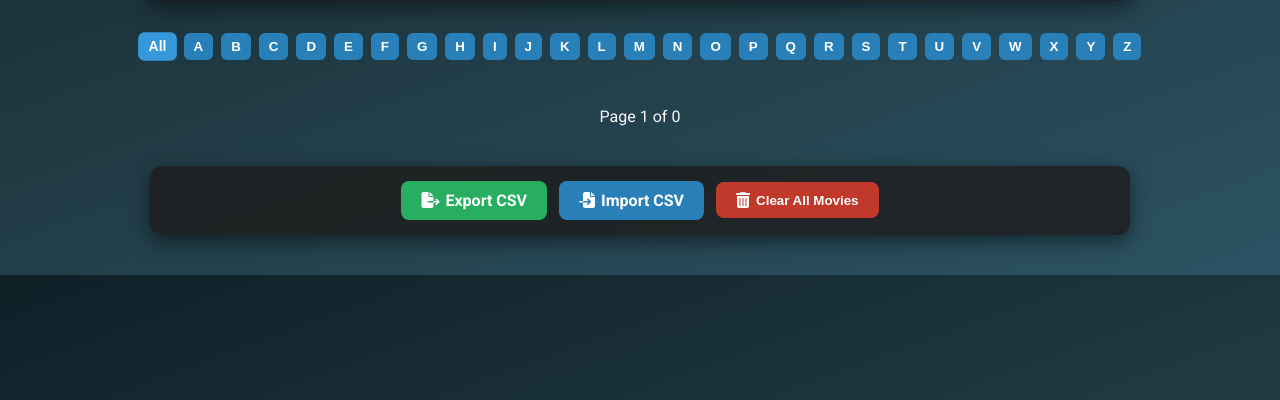
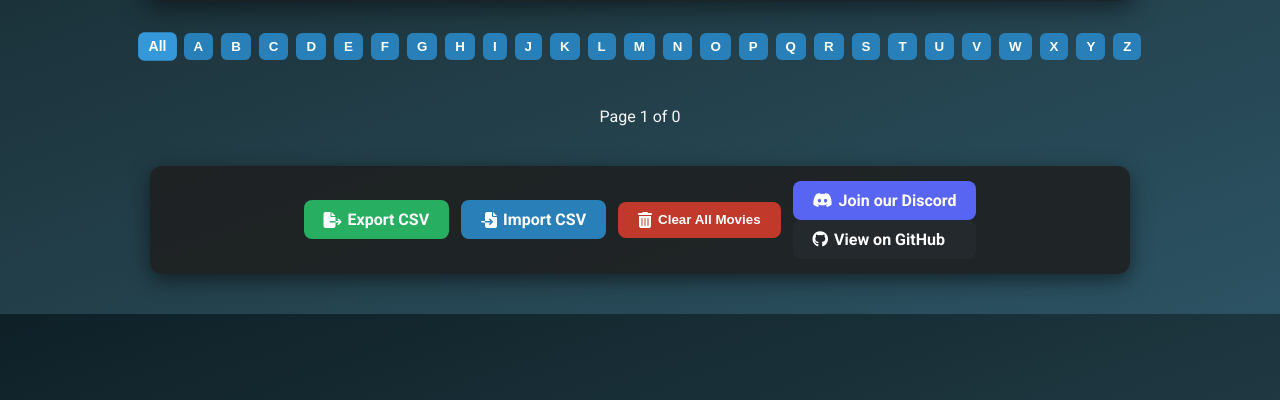
Before and after one commit to TheMarveled/movie-cataloguer, a Flask app: page /catalogue in a window 1280 px wide. Shown: the part 400-800 px from the top of the page. Run offline with Flask 3, Linux system fonts and the light colour scheme; data that the repository does not hold is empty.

Commit message:
added discord and github links to footer

```diff
--- a/movie_catelogue/templates/catalogue.html
+++ b/movie_catelogue/templates/catalogue.html
@@ -420,6 +420,23 @@ button.save:active, button.delete:active, button.identify-btn:active {
 /* File input hidden for import CSV */
 .footer-file { display: none; }
 
+.footer-btn.discord {
+    background: #5865F2; /* Discord blurple */
+}
+
+.footer-btn.github {
+    background: #24292e; /* GitHub dark */
+}
+
+.footer-btn.discord:hover {
+    background: #4752c4;
+}
+
+.footer-btn.github:hover {
+    background: #1b1f23;
+}
+
+
 /* Responsive Footer */
 @media(max-width: 700px) {
     .footer { flex-direction: column; gap: 10px; }
@@ -580,10 +597,18 @@ document.getElementById("tmdb-key-submit").addEventListener("click", async () =>
             <i class="fas fa-trash-alt"></i> Clear All Movies
         </button>
     </form>
-</div>
 
+    <div>
+                    <!-- Join Discord -->
+        <a href="https://discord.gg/gge6W3nknx" target="_blank" class="footer-btn discord">
+            <i class="fab fa-discord"></i> Join our Discord
+        </a>
 
-
+        <!-- View on GitHub -->
+        <a href="https://github.com/TheMarveled/movie-cataloguer" target="_blank" class="footer-btn github">
+            <i class="fab fa-github"></i> View on GitHub
+        </a>
+    </div>
     </form>
 </div>
 
```
